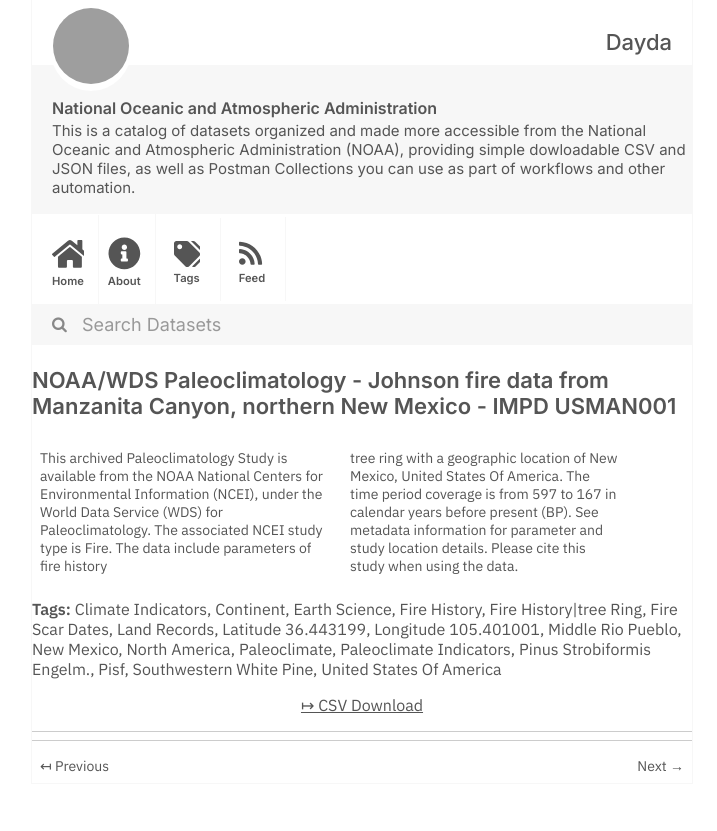
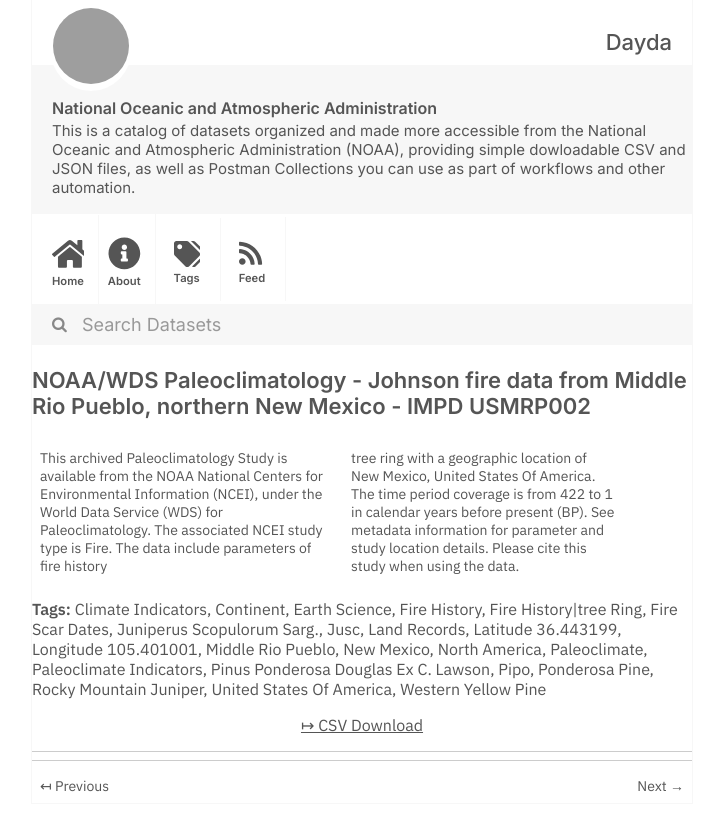
Before and after one commit to dayda-entities/national-oceanic-and-atmospheric-administration, a Jekyll site: the page built from _posts/2020-11-12-noaawds-paleoclimatology-johns.md, in a window 1280 px wide, cut to the strip 0-831 px from the top of the page. Shown: the whole strip, without its empty margins (278-995 px from the left). Built offline with Jekyll 4.4.1, drawn with Linux system fonts in a browser that asks for light colours; grey boxes are pictures that could not be loaded.

Commit message:
Publish Data

```diff
--- a/_posts/2020-11-12-noaawds-paleoclimatology-johns.md
+++ b/_posts/2020-11-12-noaawds-paleoclimatology-johns.md
@@ -1,9 +1,9 @@
 ---
 title: >-
-  NOAA/WDS Paleoclimatology - Johnson fire data from Manzanita Canyon, northern
-  New Mexico - IMPD USMAN001
-created: '2020-11-12T06:27:15.220201'
-modified: '2021-02-02T21:02:14.281274'
+  NOAA/WDS Paleoclimatology - Johnson fire data from Middle Rio Pueblo, northern
+  New Mexico - IMPD USMRP002
+created: '2020-11-12T05:48:17.150473'
+modified: '2021-02-26T16:15:19.354312'
 state: active
 type: dataset
 tags:
@@ -13,6 +13,8 @@ tags:
   - Fire History
   - Fire History|tree Ring
   - Fire Scar Dates
+  - Juniperus Scopulorum Sarg.
+  - Jusc
   - Land Records
   - Latitude 36.443199
   - Longitude  105.401001
@@ -21,15 +23,17 @@ tags:
   - North America
   - Paleoclimate
   - Paleoclimate Indicators
-  - Pinus Strobiformis Engelm.
-  - Pisf
-  - Southwestern White Pine
+  - Pinus Ponderosa Douglas Ex C. Lawson
+  - Pipo
+  - Ponderosa Pine
+  - Rocky Mountain Juniper
   - United States Of America
+  - Western Yellow Pine
 groups: []
 csv_url: >-
-  https://www.ncei.noaa.gov/pub/data/paleo/firehistory/firescar/northamerica/supplemental/usman001_tree_meta.csv
+  https://www.ncei.noaa.gov/pub/data/paleo/firehistory/firescar/northamerica/supplemental/usmrp002_tree_meta.csv
 json_url: ''
 layout: post
 
 ---
-This archived Paleoclimatology Study is available from the NOAA National Centers for Environmental Information (NCEI), under the World Data Service (WDS) for Paleoclimatology. The associated NCEI study type is Fire. The data include parameters of fire history|tree ring with a geographic location of New Mexico, United States Of America. The time period coverage is from 597 to 167 in calendar years before present (BP). See metadata information for parameter and study location details. Please cite this study when using the data.
+This archived Paleoclimatology Study is available from the NOAA National Centers for Environmental Information (NCEI), under the World Data Service (WDS) for Paleoclimatology. The associated NCEI study type is Fire. The data include parameters of fire history|tree ring with a geographic location of New Mexico, United States Of America. The time period coverage is from 422 to 1 in calendar years before present (BP). See metadata information for parameter and study location details. Please cite this study when using the data.
```
